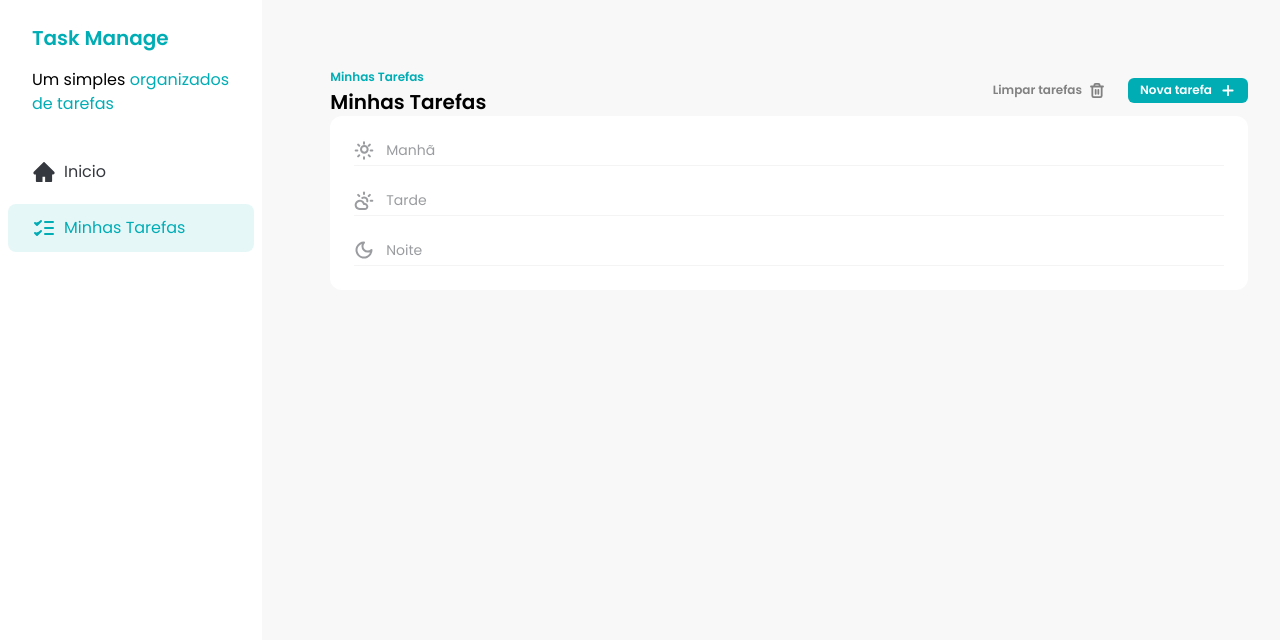
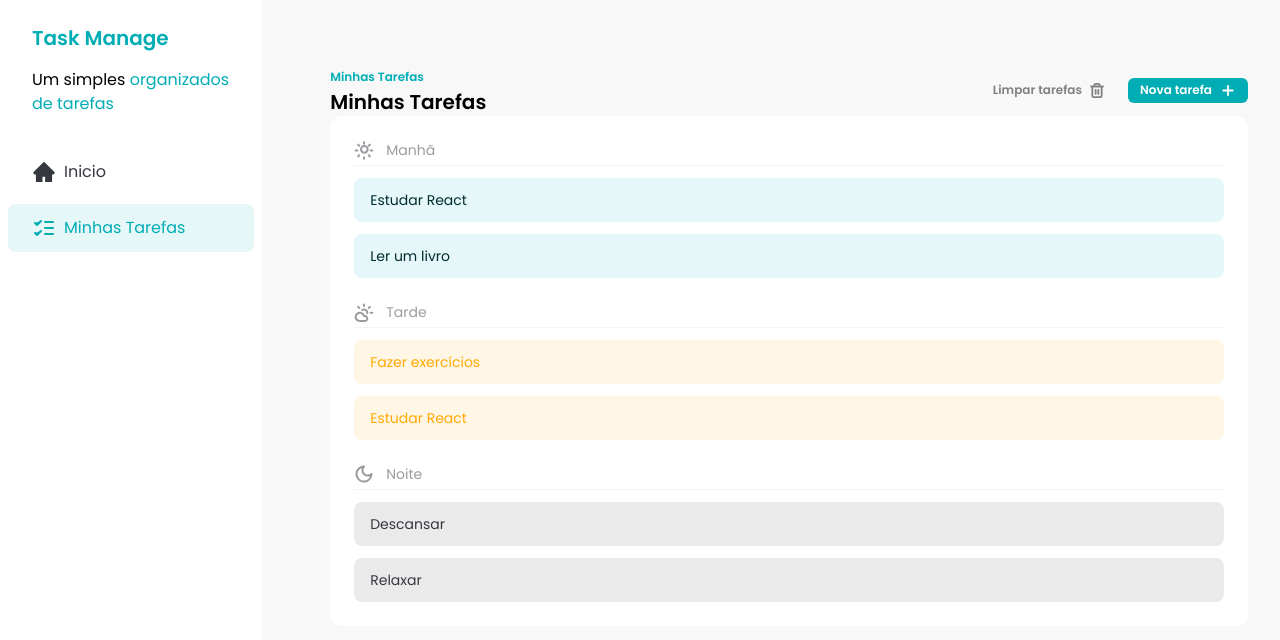
Before and after one commit to RobsonFerrazMineiro/rfm-task-manager, a React (Vite) app: page / in a window 1280 px wide. Shown: the top 640 px of the page. Built offline with nearby package versions, Linux system fonts and the light colour scheme.

Commit message:
feat: ensure tasks are listed on Tasks component

```diff
--- /dev/null
+++ b/src/components/TaskItem.jsx
@@ -0,0 +1,24 @@
+const TaskItem = ({ task }) => {
+  const getStatusClass = () => {
+    if (task.status === "done") {
+      return "bg-[#00ADB5] bg-opacity-10 text-[#002C2E]"
+    }
+
+    if (task.status === "in_progress") {
+      return "bg-[#FFAA04] bg-opacity-10 text-[#FFAA04]"
+    }
+
+    if (task.status === "not_started") {
+      return "bg-[#35383E] bg-opacity-10 text-[#35383E]"
+    }
+  }
+  return (
+    <div
+      className={`flex items-center gap-2 rounded-lg px-4 py-3 text-sm ${getStatusClass()}`}
+    >
+      {task.title}
+    </div>
+  )
+}
+
+export default TaskItem
--- a/src/components/Tasks.jsx
+++ b/src/components/Tasks.jsx
@@ -1,4 +1,7 @@
+import { useState } from "react"
+import TASKS from "../constants/tasks"
 import Button from "./Button"
+import TaskItem from "./TaskItem"
 import TasksSeparator from "./TasksSeparator"
 import AddIcon from "/src/assets/icons/add.svg?react"
 import CloudSunIcon from "/src/assets/icons/cloud-sun.svg?react"
@@ -7,6 +10,11 @@ import SunIcon from "/src/assets/icons/sun.svg?react"
 import TrashIcon from "/src/assets/icons/trash.svg?react"
 
 const Tasks = () => {
+  const [tasks] = useState(TASKS)
+  const morningTasks = tasks.filter((task) => task.time === "morning")
+  const afternoonTasks = tasks.filter((task) => task.time === "afternoon")
+  const nightTasks = tasks.filter((task) => task.time === "night")
+
   return (
     <div className="w-full px-8 py-16">
       <div className="flex w-full justify-between">
@@ -34,14 +42,23 @@ const Tasks = () => {
         <div className="rounded-xl bg-white p-6">
           <div className="space-y-3">
             <TasksSeparator title="Manhã" icon={<SunIcon />} />
+            {morningTasks.map((task) => (
+              <TaskItem key={task.id} task={task} />
+            ))}
           </div>
 
           <div className="my-6 space-y-3">
             <TasksSeparator title="Tarde" icon={<CloudSunIcon />} />
+            {afternoonTasks.map((task) => (
+              <TaskItem key={task.id} task={task} />
+            ))}
           </div>
 
           <div className="space-y-3">
             <TasksSeparator title="Noite" icon={<MoonIcon />} />
+            {nightTasks.map((task) => (
+              <TaskItem key={task.id} task={task} />
+            ))}
           </div>
         </div>
       </div>
--- /dev/null
+++ b/src/constants/tasks.js
@@ -0,0 +1,51 @@
+const TASKS = [
+  {
+    id: 1,
+    title: "Estudar React",
+    description:
+      "Estudar React para melhorar as habilidades em desenvolvimento web.",
+    time: "morning",
+    status: "done",
+  },
+  {
+    id: 2,
+    title: "Ler um livro",
+    description:
+      "Ler um livro sobre desenvolvimento pessoal para melhorar a qualidade de vida.",
+    time: "morning",
+    status: "done",
+  },
+  {
+    id: 3,
+    title: "Fazer exercícios",
+    description: "Ir à academia para fazer exercícios e manter a saúde em dia.",
+    time: "afternoon",
+    status: "in_progress",
+  },
+  {
+    id: 4,
+    title: "Estudar React",
+    description:
+      "Estudar React para melhorar as habilidades em desenvolvimento web.",
+    time: "afternoon",
+    status: "in_progress",
+  },
+  {
+    id: 5,
+    title: "Descansar",
+    description:
+      "Assistir a um filme ou série para relaxar e descansar a mente.",
+    time: "night",
+    status: "not_started",
+  },
+  {
+    id: 6,
+    title: "Relaxar",
+    description:
+      "Ouvir uma música ou podcast para relaxar e descansar a mente.",
+    time: "night",
+    status: "not_started",
+  },
+]
+
+export default TASKS
```
